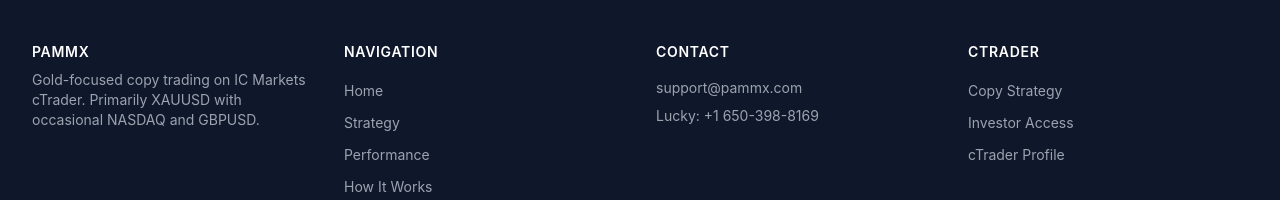
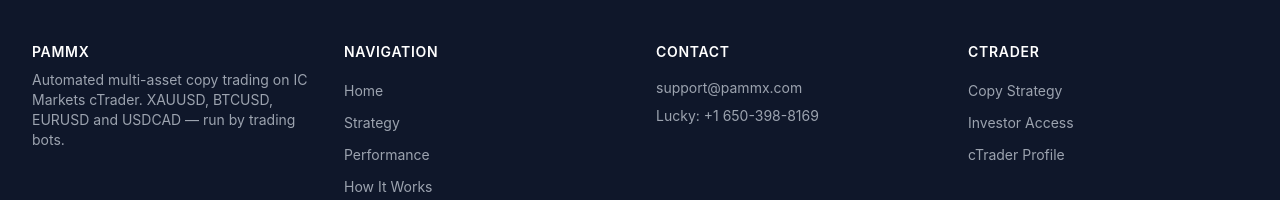
Before and after one commit to lchinedum/pammx-website, a Next.js app: page / in a window 1280 px wide. Shown: the part 2672-2872 px from the top of the page. Built offline with nearby package versions, Linux system fonts and the light colour scheme.

Commit message:
Fix footer and metadata copy

```diff
--- a/components/Footer.tsx
+++ b/components/Footer.tsx
@@ -20,8 +20,8 @@ export function Footer() {
               PAMMX
             </h3>
             <p className="mt-2 text-sm text-gray-400">
-              Gold-focused copy trading on IC Markets cTrader. Primarily XAUUSD
-              with occasional NASDAQ and GBPUSD.
+              Automated multi-asset copy trading on IC Markets cTrader. XAUUSD,
+              BTCUSD, EURUSD and USDCAD — run by trading bots.
             </p>
           </div>
 
```
